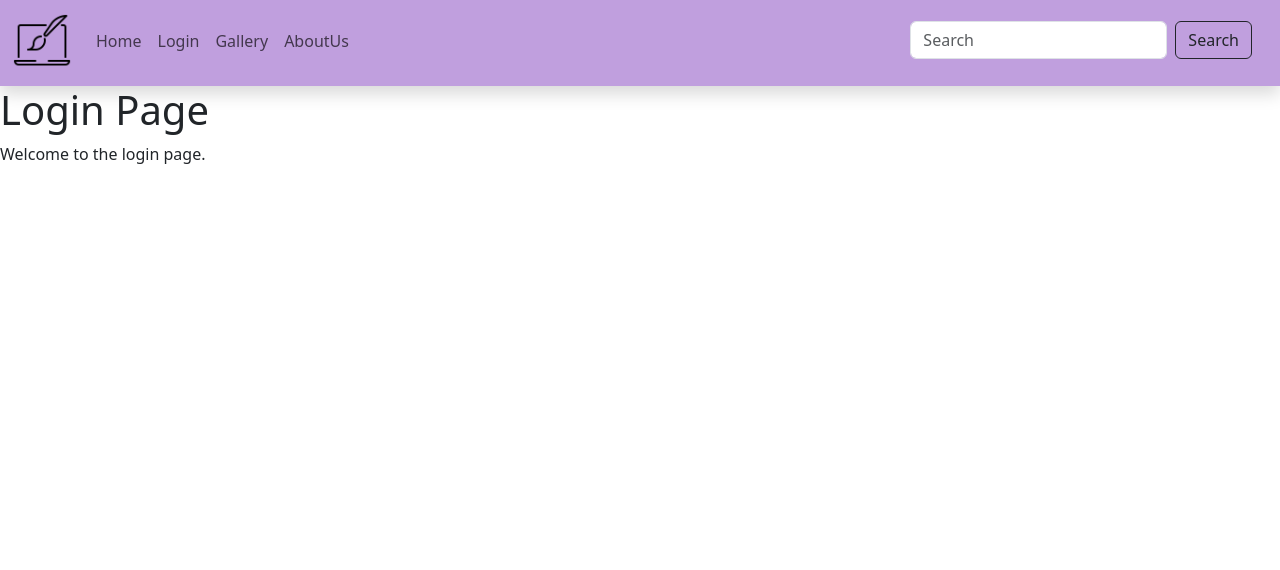
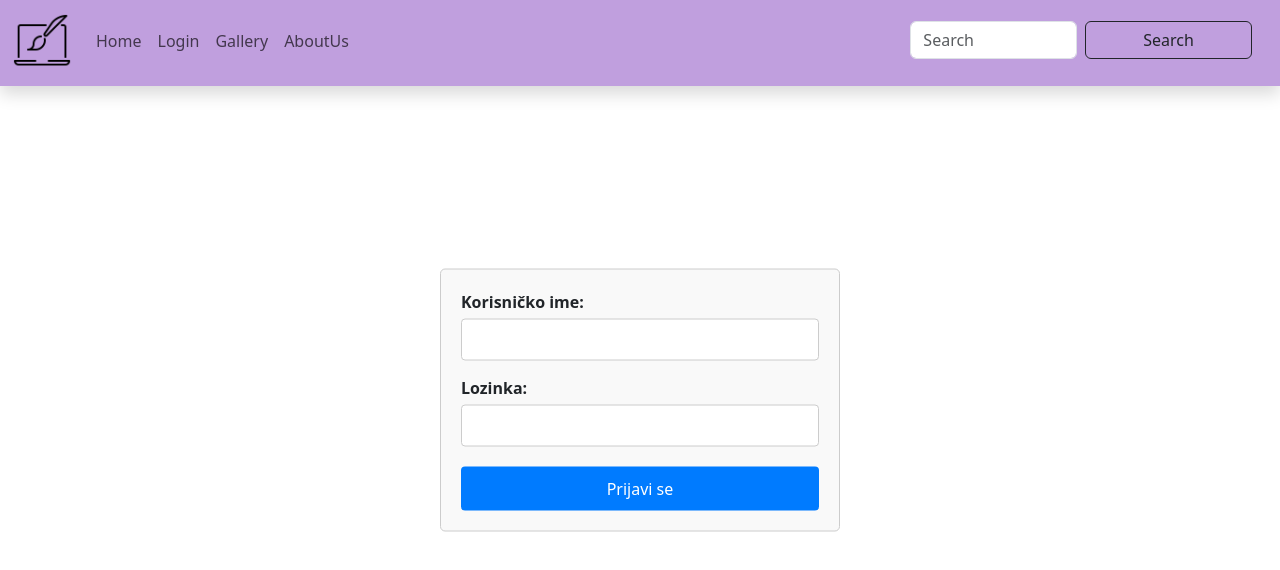
Before and after one commit to elab-development/klijentske-veb-tehnologije-2024-2022-0025-digitalna-galerija, a React (Vite) app: page /components/Login in a window 1280 px wide. Shown: the top 570 px of the page. Built offline with nearby package versions, Linux system fonts and the light colour scheme.

Commit message:
login forma

```diff
--- a/src/App.tsx
+++ b/src/App.tsx
@@ -9,18 +9,26 @@ import Login from "./components/Login";
 import Gallery from "./components/Gallery";
 import AboutUs from "./components/AboutUs";
 
+import { NavBarProps } from "./models/NavBarProps";
+
+
+
 const navItems = [
   {name: "Home", path: '/components/Home'},
   {name: "Login", path: '/components/Login'},
   {name: "Gallery", path: '/components/Gallery'},
   {name: "AboutUs", path: '/components/AboutUs'},
 ]
+const  navBarProps = new NavBarProps(imagePath, navItems);  //instanca klase NavBarProps
+
 
 const App: React.FC = () => {
 
+
   return (
     <Router>
-      <NavBar imageSrcPath={imagePath} navItems={navItems}/>
+      <NavBar {...navBarProps}/>
+
       <Routes>
         <Route path = "/components/Home" element = {<Home />} />
         <Route path = "/components/Login" element = {<Login />} />
--- /dev/null
+++ b/src/components/Login.css
@@ -0,0 +1,57 @@
+.button-container {
+    margin-top: 20px; /* Dodajemo marginu iznad dugmeta */
+}
+
+.container {
+    max-width: 400px;
+    margin: 0 auto;
+    padding: 20px;
+    border: 1px solid #ccc;
+    border-radius: 5px;
+    background-color: #f9f9f9;
+    position: absolute;
+    top: 50%;
+    left: 50%;
+    transform: translate(-50%, -50%);
+}
+
+h1 {
+    text-align: center;
+}
+
+.form-group {
+    margin-bottom: 15px;
+}
+
+label {
+    display: block;
+    margin-bottom: 5px;
+    font-weight: bold;
+}
+
+input[type="text"],
+input[type="password"] {
+    width: 100%;
+    padding: 8px;
+    border: 1px solid #ccc;
+    border-radius: 4px;
+}
+
+button {
+    width: 100%;
+    padding: 10px;
+    border: none;
+    border-radius: 4px;
+    background-color: #007bff;
+    color: #fff;
+    cursor: pointer;
+}
+
+button:hover {
+    background-color: #0056b3;
+}
+
+.error {
+    color: red;
+    margin-top: 10px;
+}
--- a/src/components/Login.tsx
+++ b/src/components/Login.tsx
@@ -1,10 +1,30 @@
-import React from 'react';
+import React, { useState } from 'react';
+import './Login.css'; // Importovanje CSS fajla
 
 const Login: React.FC = () => {
+    const [username, setUsername] = useState('');
+    const [password, setPassword] = useState('');
+
+    const handleLogin = () => {
+        // Ovde možete dodati logiku za proveru korisničkih podataka
+        console.log('Korisničko ime:', username);
+        console.log('Lozinka:', password);
+    };
+
     return (
-        <div>
-            <h1>Login Page</h1>
-            <p>Welcome to the login page.</p>
+        <div className = "container">
+
+            <div className="form-group">
+                <label htmlFor="username">Korisničko ime:</label>
+                <input type="text" id="username" value={username} onChange={(e) => setUsername(e.target.value)} />
+            </div>
+            <div>
+                <label htmlFor="password">Lozinka:</label>
+                <input type="password" id="password" value={password} onChange={(e) => setPassword(e.target.value)} />
+            </div>
+            <div className="button-container"> {/* Dodajemo dodatni div oko dugmeta */}
+                <button onClick={handleLogin}>Prijavi se</button>
+            </div>
         </div>
     );
 };
--- a/src/components/NavBar.tsx
+++ b/src/components/NavBar.tsx
@@ -2,10 +2,7 @@ import {useState} from "react";  //hook - 7.zahtev
 import "../App.css"
 import {Link} from "react-router-dom";
 
-interface NavBarProps{     //interfajs - 9.zahtev
-    imageSrcPath: string;
-    navItems: {name: string, path: string }[]; //ime stranice i putanja
-}
+import { NavBarProps } from "../models/NavBarProps";
 
 export default function NavBar({imageSrcPath, navItems}: NavBarProps) {  //NavBar - 3.zahtev
 
--- /dev/null
+++ b/src/models/NavBarProps.tsx
@@ -0,0 +1,9 @@
+export class NavBarProps {
+    imageSrcPath: string;
+    navItems: { name: string, path: string }[];
+
+    constructor(imageSrcPath: string, navItems: { name: string, path: string }[]) {
+        this.imageSrcPath = imageSrcPath;
+        this.navItems = navItems;
+    }
+}
```
